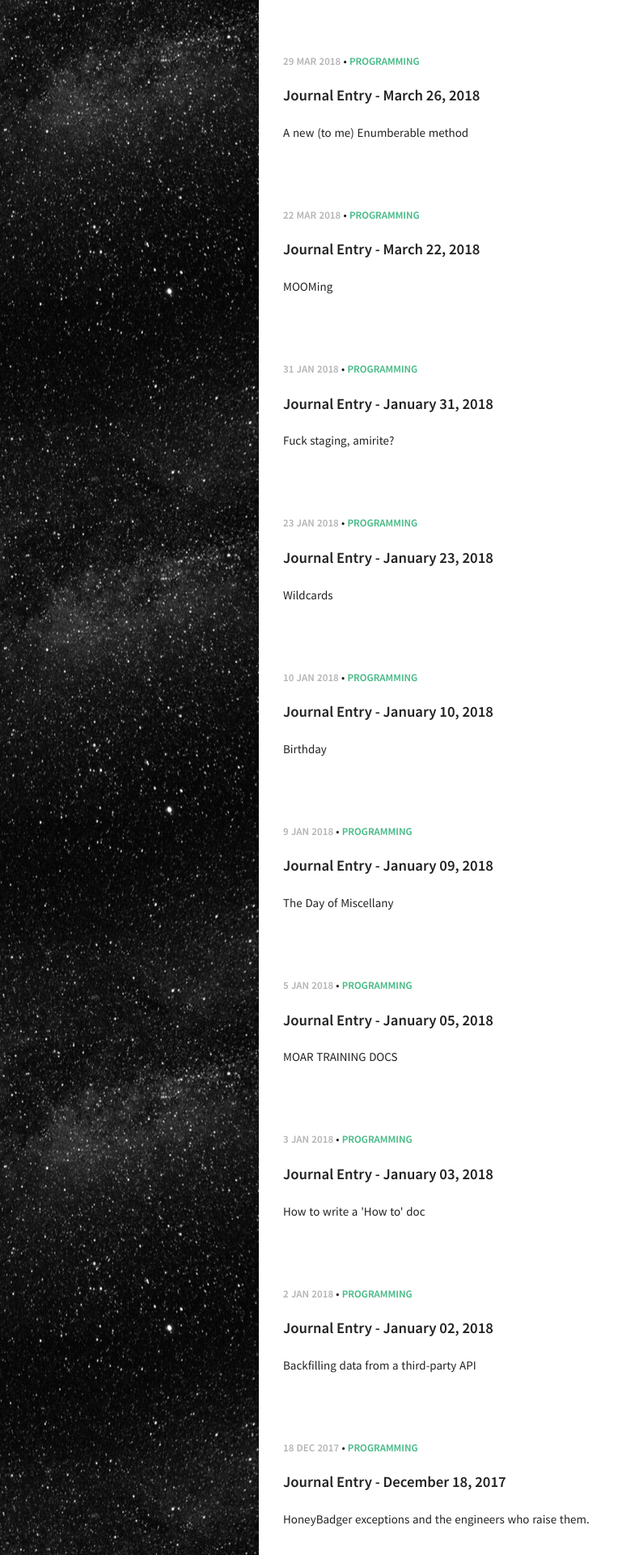
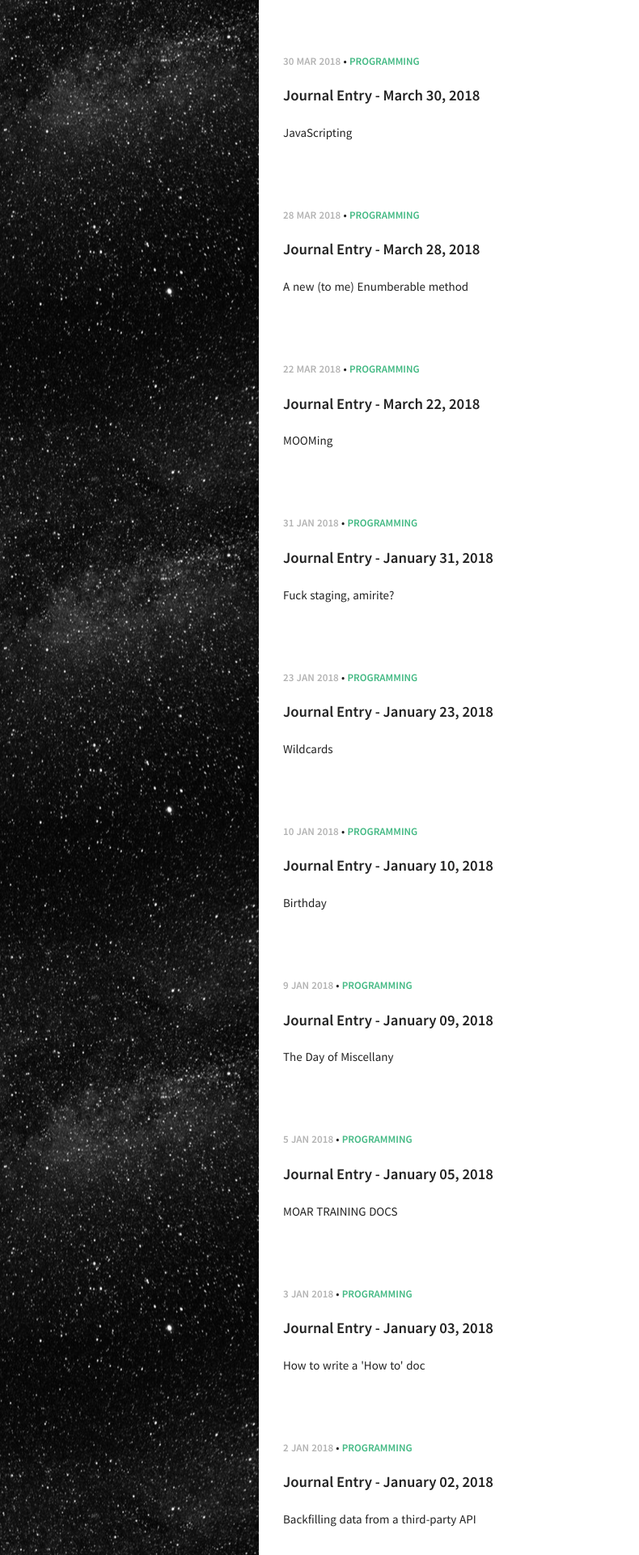
Before and after one commit to sumeetjain/your-github-username.github.io, a Jekyll site: the page built from index.html, in a window 1280 px wide. Shown: the top 1920 px of the page at 81% size, without its empty margins (0-790 px from the left). Built offline with Jekyll 4.4.1, drawn with Linux system fonts in a browser that asks for light colours; Markdown is read by kramdown in place of the engine named in the settings.

Commit message:
new post

```diff
--- a/_posts/2018-03-29-partition.md
+++ b/_posts/2018-03-28-partition.md
@@ -1,10 +1,10 @@
 ---
 layout: post
-title: "Journal Entry - March 26, 2018"
+title: "Journal Entry - March 28, 2018"
 excerpt: "A new (to me) Enumberable method"
 categories: Programming
 tags: [journal]
-date: 2018-03-29
+date: 2018-03-28
 comments: false
 ---
 
```
Also changed, not shown: _posts/2018-03-30-javascripting.md (added, +13 -0 lines).
